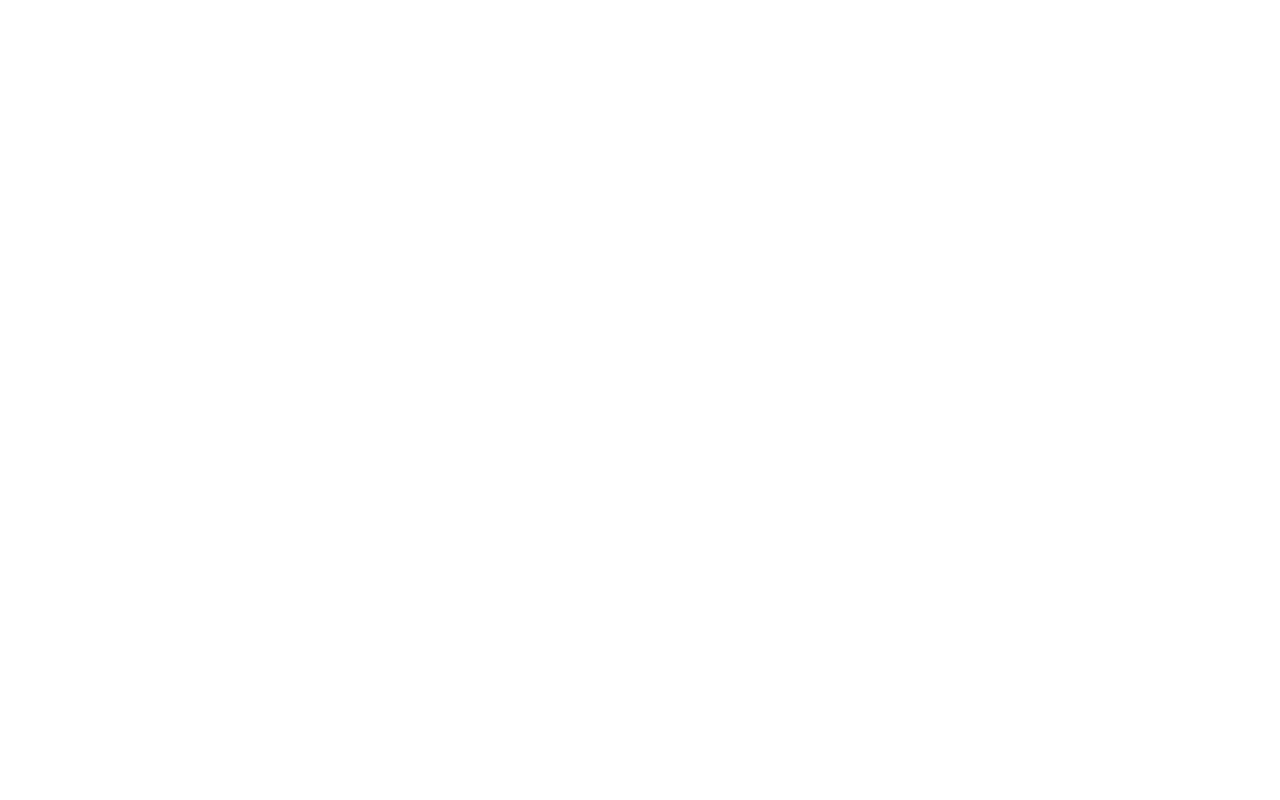
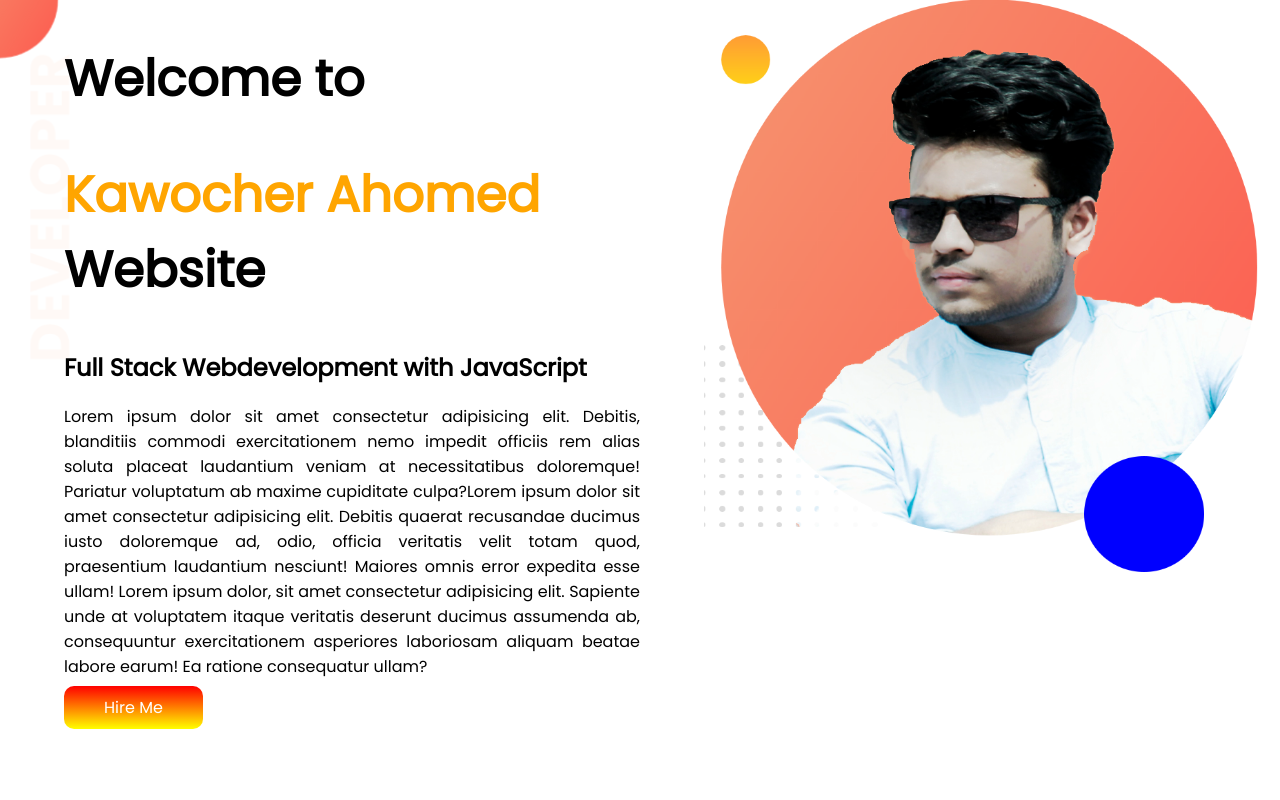
Before and after one commit to kawocherahomed/Professonal-Portfolio, a plain HTML site: page index.html in a window 1280 px wide. Shown: the top 800 px of the page. Drawn offline with Linux system fonts and the light colour scheme.

Commit message:
header send

```diff
--- a/index.html
+++ b/index.html
@@ -5,8 +5,56 @@
     <meta http-equiv="X-UA-Compatible" content="IE=edge">
     <meta name="viewport" content="width=device-width, initial-scale=1.0">
     <title>Professonal Protfolio</title>
+    <link rel="stylesheet" href="style.css">
+    <link rel="preconnect" href="https://fonts.googleapis.com">
+    <link rel="preconnect" href="https://fonts.gstatic.com" crossorigin>
+    <link href="https://fonts.googleapis.com/css2?family=Poppins&display=swap" rel="stylesheet">
 </head>
 <body>
+    <section id="header">
+        <div class="header-part">
+            <h1>Welcome to </h1>
+            <h1><span class="text-color">Kawocher Ahomed</span> Website</h1>
+            <h2>Full Stack Webdevelopment with JavaScript</h2>
+            <p>Lorem ipsum dolor sit amet consectetur adipisicing elit. Debitis, blanditiis commodi exercitationem nemo impedit officiis rem alias soluta placeat laudantium veniam at necessitatibus doloremque! Pariatur voluptatum ab maxime cupiditate culpa?Lorem ipsum dolor sit amet consectetur adipisicing elit. Debitis quaerat recusandae ducimus iusto doloremque ad, odio, officia veritatis velit totam quod, praesentium laudantium nesciunt! Maiores omnis error expedita esse ullam! Lorem ipsum dolor, sit amet consectetur adipisicing elit. Sapiente unde at voluptatem itaque veritatis deserunt ducimus assumenda ab, consequuntur exercitationem asperiores laboriosam aliquam beatae labore earum! Ea ratione consequatur ullam?</p>
+            <a class="button" href="https://www.facebook.com">Hire Me</a>
+        </div>
+        <div class="header-part">
+            <img src="Images/pic1.png" alt="">
+        </div>
+    </section>
 
+    <section class="dream-area">
+            <div class="dream-part">
+                <img src="images/pic2.png" alt="">
+            </div>
+            <div class="dream-part">
+                <h1>I have a Dream</h1>
+                <h2>Become a web Developer</h2>
+                <p>Lorem ipsum dolor sit amet consectetur, adipisicing elit. Officia dolore fugit pariatur architecto aliquam facere sapiente veniam accusantium mollitia earum fugiat nemo eveniet harum ipsa amet eos, consectetur praesentium repellat.</p>
+                <a class="button" href="">Resume Download</a>
+            </div>
+    </section>
+
+    <section id="ex-area">
+            <h1>Expriences</h1>
+            <div class="ex-area-part">
+                <div id="full-stack">
+                    <h2>Full Stack Webdevelopment</h2>
+                    <h3>Your level pro, when you are 2022</h3>
+                    <p>Lorem ipsum dolor sit amet consectetur adipisicing elit. Corrupti rerum doloribus dicta a eum magni, error dolores iusto. Cumque dicta ut repudiandae assumenda debitis, ad ab! Delectus corporis modi excepturi!</p>
+                </div>
+                <div id="baby-web">
+                    <h2>baby web development</h2>
+                    <h3>Learn with js: you are pro</h3>
+                    <p>Lorem ipsum dolor sit amet consectetur adipisicing elit. Sequi deleniti, natus blanditiis debitis voluptatum molestias repudiandae adipisci saepe molestiae illum. Nostrum dicta ea quos error. Fugit quibusdam aut consectetur laborum.</p>
+                </div>
+
+            </div>
+    </section>
+
+    <footer>
+        <p>Professonal Protfolio website &COPY; learn with js</p>
+    </footer>
 </body>
 </html>
--- a/style.css
+++ b/style.css
@@ -0,0 +1,33 @@
+body{
+    font-family: 'Poppins', sans-serif;
+    margin: 0;
+}
+#header{
+    display: flex;
+    background-image: url(Images/top-banner.png);
+    background-repeat: no-repeat;
+    margin-bottom: 10%;
+}
+.header-part{
+    width: 50%;
+    padding-left: 5%;
+}
+.header-part p{
+    text-align: justify;
+}
+.text-color{
+    color: orange;
+}
+.button{
+    padding: 10px 40px;
+    text-decoration: none;
+    background-image: linear-gradient(red, yellow);
+    border-radius: 10px;
+    color: white;
+}
+h1{
+  font-size: 50px;
+}
+.header-part img{
+    width: 100%;
+}
```
